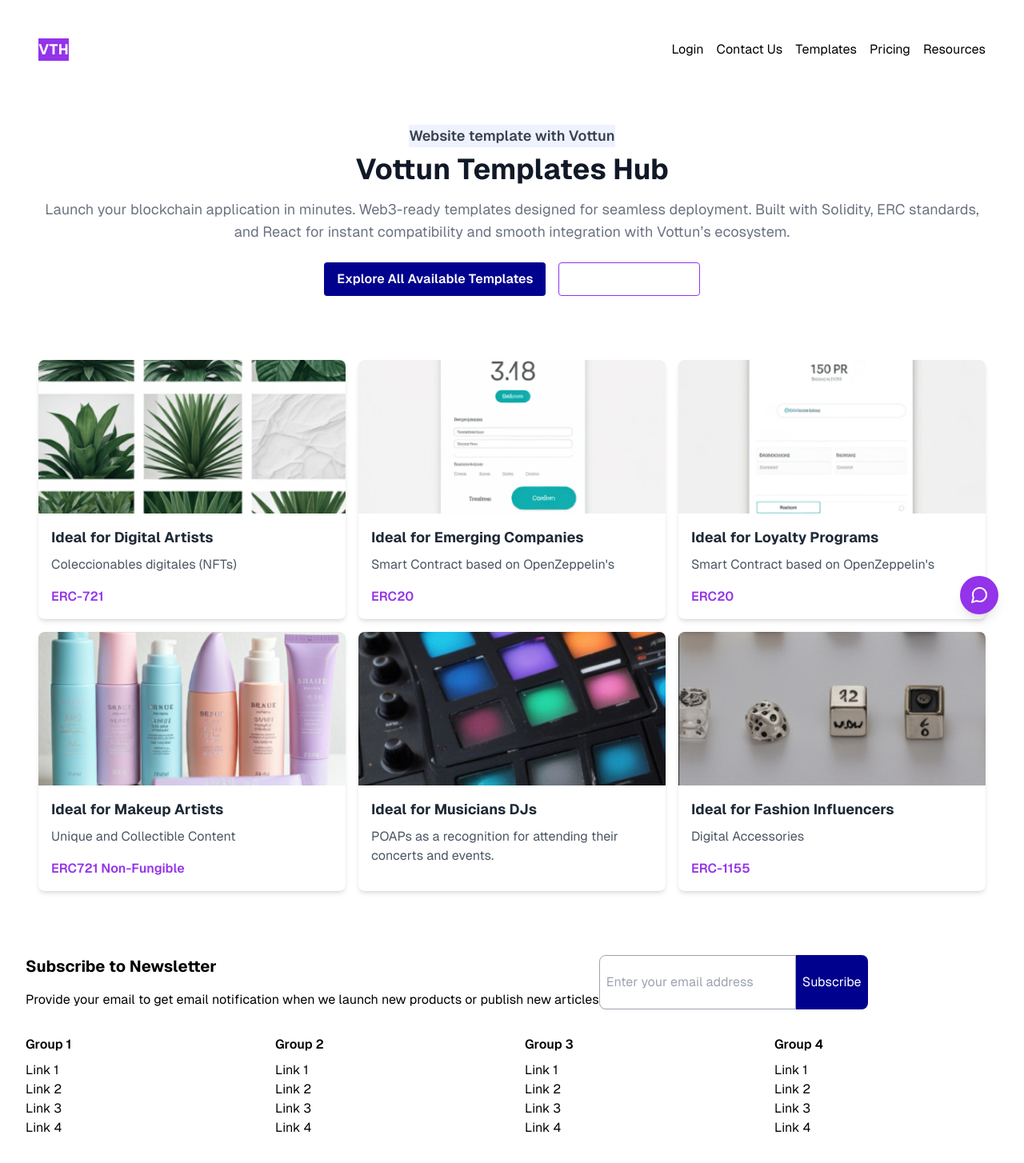
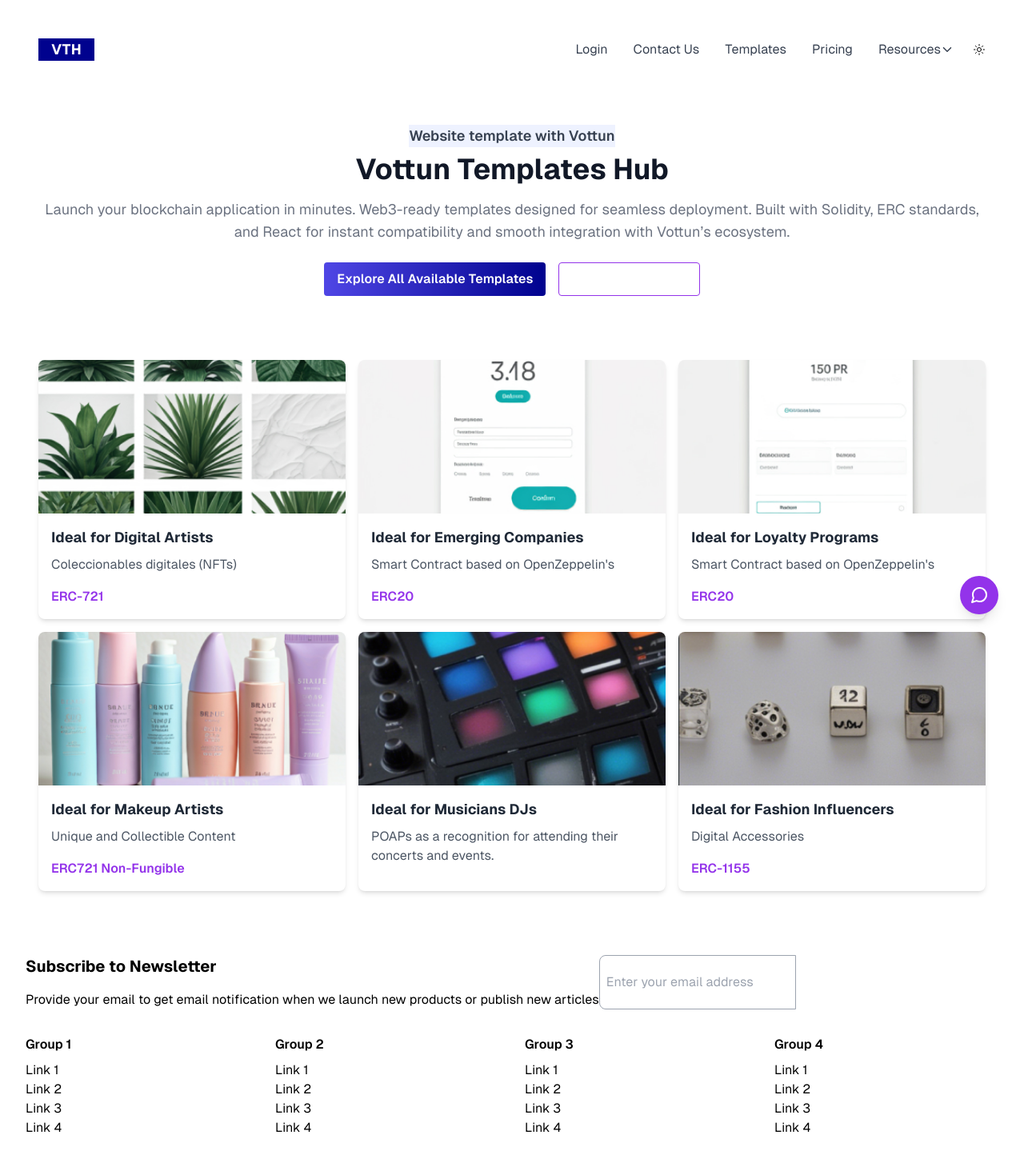
Before and after one commit to DevsJEG/vottum-templates-hub, a Next.js app: page / in a window 1280 px wide. Shown: the top 1454 px of the page at 80% size. Built offline with nearby package versions, Linux system fonts and the light colour scheme.

Commit message:
Finish navbar

```diff
--- a/src/app/components/Hero.tsx
+++ b/src/app/components/Hero.tsx
@@ -13,7 +13,7 @@
         Built with Solidity, ERC standards, and React for instant compatibility and smooth integration with Vottun’s ecosystem.
       </p>
       <div className="space-x-4 flex">
-        <button className="bg-primary text-white font-semibold py-2 px-4 rounded hover:bg-purple-700 transition">
+        <button className="bg-gradient-to-r from-customblue to-customdarkblue  text-white font-semibold py-2 px-4 rounded hover:bg-purple-700 transition">
           Explore All Available Templates
         </button>
         <button className="bg-black flex items-center bg-white border border-purple-600 text-white font-semibold py-2 px-4 rounded hover:bg-purple-600 hover:text-white transition">
--- a/src/app/components/Navbar.tsx
+++ b/src/app/components/Navbar.tsx
@@ -2,7 +2,8 @@
 "use client"
 import { useState } from 'react';
 import Link from 'next/link';
-
+import { IoIosArrowDown } from "react-icons/io";
+import { IoSunnyOutline } from "react-icons/io5";
 const Navbar = () => {
   const [isOpen, setIsOpen] = useState(false);
 
@@ -12,17 +13,17 @@
 
   return (
     <nav className="flex justify-between items-center  p-4">
-      <div className="logo bg-purple-600  text-white bg-primary">
+      <div className="logo bg-primarytext text-white bg-primarytext px-4 ">
         <h1 className="text-lg font-bold">VTH</h1>
       </div>
       <div className="flex items-center space-x-4">
-        <Link href="/login" className="hover:underline">Login</Link>
-        <Link href="/contact" className="hover:underline">Contact Us</Link>
-        <Link href="/templates" className="hover:underline">Templates</Link>
-        <Link href="/pricing" className="hover:underline">Pricing</Link>
+        <Link href="/login" className="hover:underline text-link px-2">Login</Link>
+        <Link href="/contact" className="hover:underline text-link px-2">Contact Us</Link>
+        <Link href="/templates" className="hover:underline text-link px-2">Templates</Link>
+        <Link href="/pricing" className="hover:underline text-link px-2">Pricing</Link>
         <div className="relative">
-          <button onClick={toggleDropdown} className="hover:underline">
-            Resources
+          <button onClick={toggleDropdown} className="hover:underline text-link px-2 flex items-center">
+            Resources <IoIosArrowDown/>
           </button>
           {isOpen && (
             <div className="absolute right-0 mt-2 w-48 bg-white text-black shadow-lg rounded-lg">
@@ -32,6 +33,7 @@
             </div>
           )}
         </div>
+        <IoSunnyOutline />
       </div>
     </nav>
   );
--- a/src/app/globals.css
+++ b/src/app/globals.css
@@ -1,3 +1,9 @@
 @tailwind base;
 @tailwind components;
 @tailwind utilities;
+
+@import url('https://fonts.googleapis.com/css2?family=Inter:ital,opsz,wght@0,14..32,100..900;1,14..32,100..900&display=swap');
+
+body{
+  font-family: "Inter", serif;
+}
--- a/tailwind.config.ts
+++ b/tailwind.config.ts
@@ -11,10 +11,16 @@
       colors: {
         background: "var(--background)",
         foreground: "var(--foreground)",
-        primary: "rgba(0, 2, 142, 1)",
+        primarytext: "rgba(0, 2, 142, 1)",
         primaryalpha: "rgba(238, 242, 255, 1)",
-        secondarytext: 'rgba(107, 114, 128, 1)'
+        secondarytext: 'rgba(107, 114, 128, 1)',
+        customblue: 'rgba(79, 70, 229, 1)',
+        customdarkblue: 'rgba(0, 2, 142, 1)',
+        link:"rgba(55, 65, 81, 1)"
       },
+      letterSpacing: {
+        large:  '.05em'
+      }
     },
   },
   plugins: [],
```
